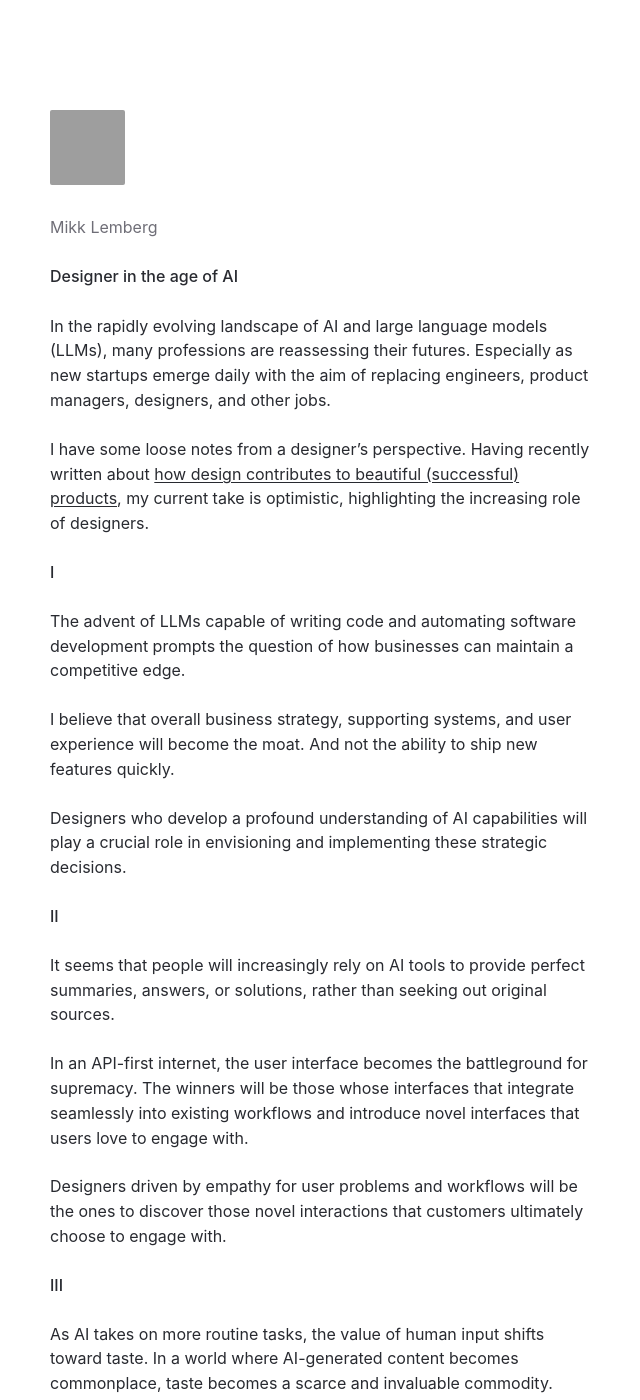
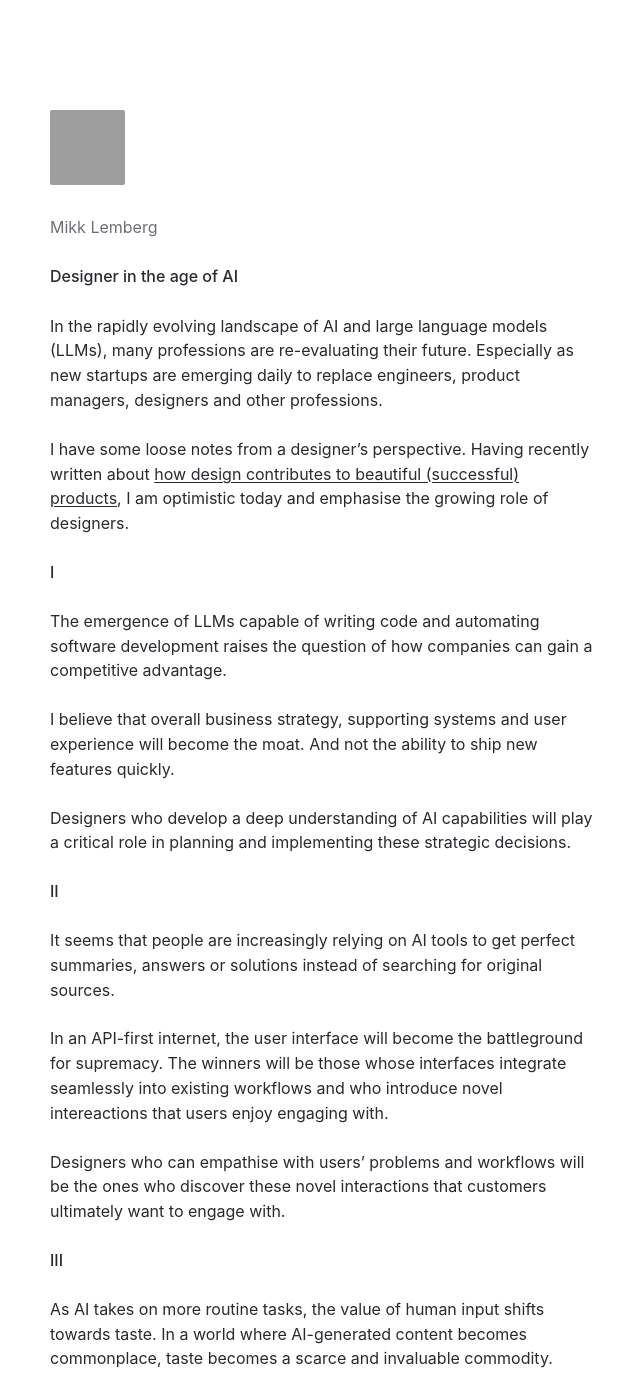
Before and after one commit to mikklemberg/My-personal-notes, a Jekyll site: the page built from _posts/2024-02-20-designer-AI-era.md, in a window 1280 px wide and 1400 px high. Shown: the whole window, without its empty margins (318-958 px from the left). Built offline with Jekyll 4.4.1, drawn with Linux system fonts in a browser that asks for light colours; some of the changed text lies outside the part shown; grey boxes are pictures that could not be loaded.

Commit message:
Update 2024-02-20-designer-AI-era.md

```diff
--- a/_posts/2024-02-20-designer-AI-era.md
+++ b/_posts/2024-02-20-designer-AI-era.md
@@ -4,34 +4,34 @@ title: "Designer in the age of AI"
 date: 2024-02-20
 ---
 
-In the rapidly evolving landscape of AI and large language models (LLMs), many professions are reassessing their futures. Especially as new startups emerge daily with the aim of replacing engineers, product managers, designers, and other jobs.
+In the rapidly evolving landscape of AI and large language models (LLMs), many professions are re-evaluating their future. Especially as new startups are emerging daily to replace engineers, product managers, designers and other professions.
 
-I have some loose notes from a designer's perspective. Having recently written about [how design contributes to beautiful (successful) products](https://blog.mikklemberg.ee/design-beautiful-business.html), my current take is optimistic, highlighting the increasing role of designers.
+I have some loose notes from a designer's perspective. Having recently written about [how design contributes to beautiful (successful) products](https://blog.mikklemberg.ee/design-beautiful-business.html), I am optimistic today and emphasise the growing role of designers.
 
 **I**
 
-The advent of LLMs capable of writing code and automating software development prompts the question of how businesses can maintain a competitive edge.
+The emergence of LLMs capable of writing code and automating software development raises the question of how companies can gain a competitive advantage.
 
-I believe that overall business strategy, supporting systems, and user experience will become the moat. And not the ability to ship new features quickly.
+I believe that overall business strategy, supporting systems and user experience will become the moat. And not the ability to ship new features quickly.
 
-Designers who develop a profound understanding of AI capabilities will play a crucial role in envisioning and implementing these strategic decisions.
+Designers who develop a deep understanding of AI capabilities will play a critical role in planning and implementing these strategic decisions.
 
 **II**
 
-It seems that people will increasingly rely on AI tools to provide perfect summaries, answers, or solutions, rather than seeking out original sources.
+It seems that people are increasingly relying on AI tools to get perfect summaries, answers or solutions instead of searching for original sources.
 
-In an API-first internet, the user interface becomes the battleground for supremacy. The winners will be those whose interfaces that integrate seamlessly into existing workflows and introduce novel interfaces that users love to engage with.
+In an API-first internet, the user interface will become the battleground for supremacy. The winners will be those whose interfaces integrate seamlessly into existing workflows and who introduce novel intereactions that users enjoy engaging with.
 
-Designers driven by empathy for user problems and workflows will be the ones to discover those novel interactions that customers ultimately choose to engage with.
+Designers who can empathise with users' problems and workflows will be the ones who discover these novel interactions that customers ultimately want to engage with.
 
 **III**
 
-As AI takes on more routine tasks, the value of human input shifts toward taste. In a world where AI-generated content becomes commonplace, taste becomes a scarce and invaluable commodity.
+As AI takes on more routine tasks, the value of human input shifts towards taste. In a world where AI-generated content becomes commonplace, taste becomes a scarce and invaluable commodity.
 
 But as Steve Jobs once said, "I don’t think my taste in aesthetics is that much different from a lot of other people’s. The difference is that I just get to be really stubborn about making things as good as we all know they can be. That’s the only difference."
 
 What does great taste look like in the AI era?
 
-I don't have an answer for that, but a great place to develop a taste for the AI era is joining an established company with significant existing data and product workflows that could be enhanced by recent AI advances.
+I don't have the answer to that, but a good place to develop a taste for the AI era is to join an established company with significant existing data and product workflows that could be improved by recent AI advancements.
 
-Instead of joining a startup to develop a new AI foundational model, I think designers are at the moment best placed to improve existing products with AI-based workflows.
+Rather than joining a startup to develop a new AI foundational model, I think designers are currently best placed to improve existing products with AI-based workflows.
```
